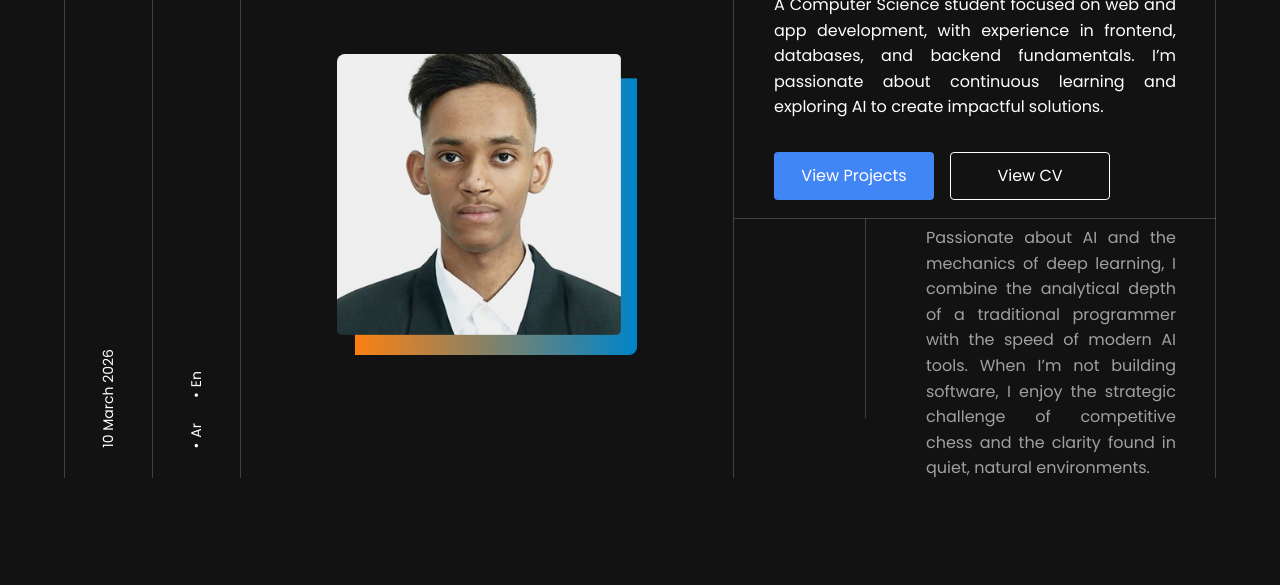
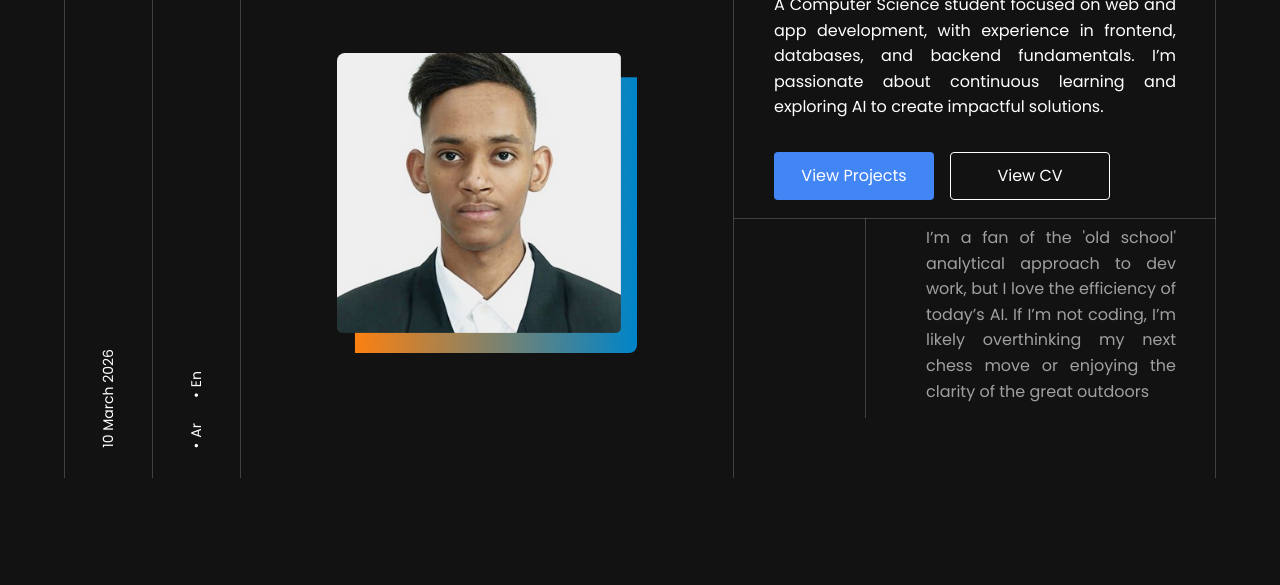
Before and after one commit to ameeradil/portfolio, a plain HTML site: page index.html in a window 1280 px wide. Shown: the part 188-773 px from the top of the page. Drawn offline with Linux system fonts and the light colour scheme.

Commit message:
update the subtext

```diff
--- a/index.html
+++ b/index.html
@@ -90,7 +90,7 @@
             </div>
 
             <p class="hero-sub-text">
-                Passionate about AI and the mechanics of deep learning, I combine the analytical depth of a traditional programmer with the speed of modern AI tools. When I’m not building software, I enjoy the strategic challenge of competitive chess and the clarity found in quiet, natural environments.
+                I’m a fan of the 'old school' analytical approach to dev work, but I love the efficiency of today’s AI. If I’m not coding, I’m likely overthinking my next chess move or enjoying the clarity of the great outdoors
             </p>
         </div>
     </div>
```
